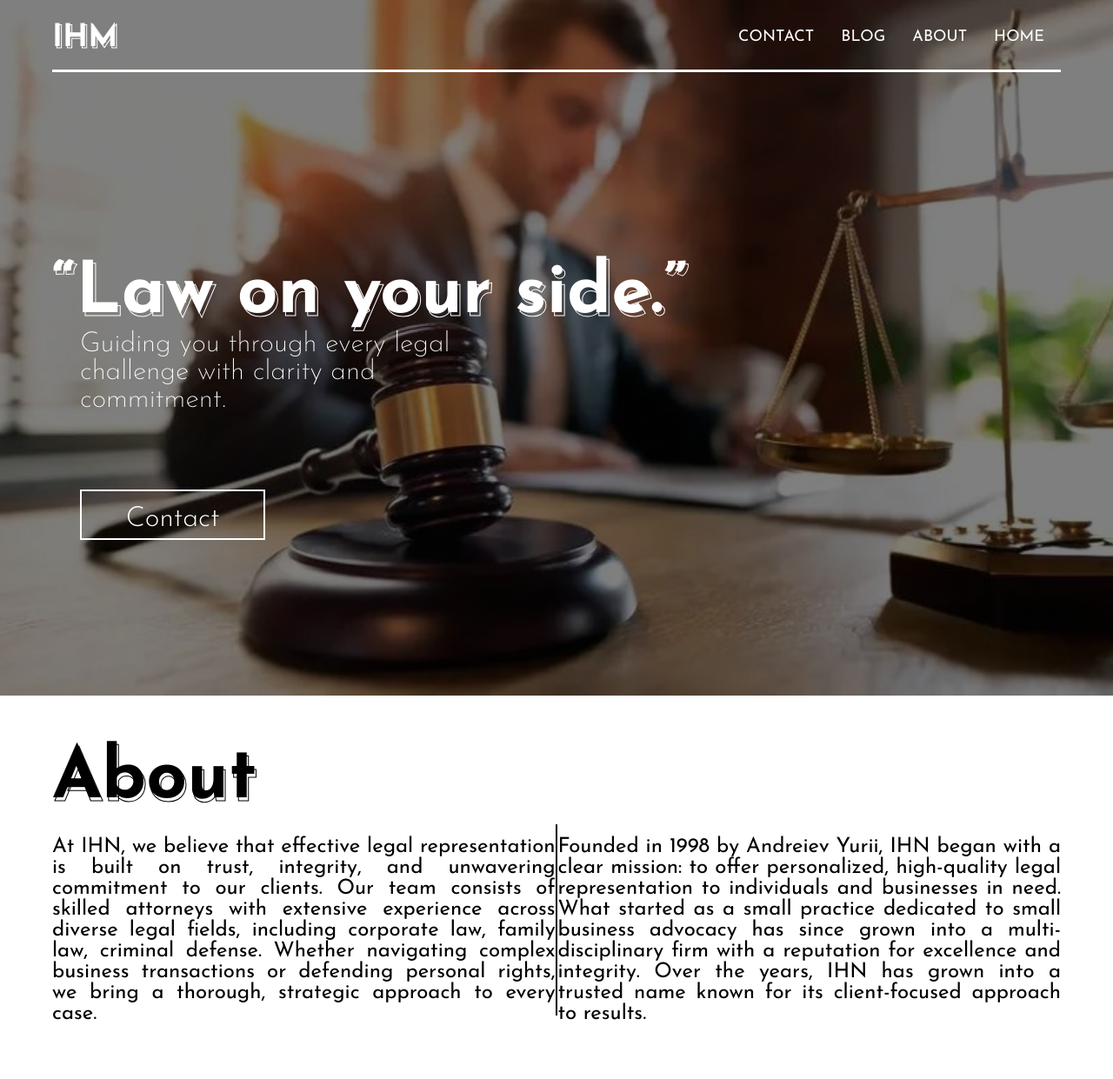
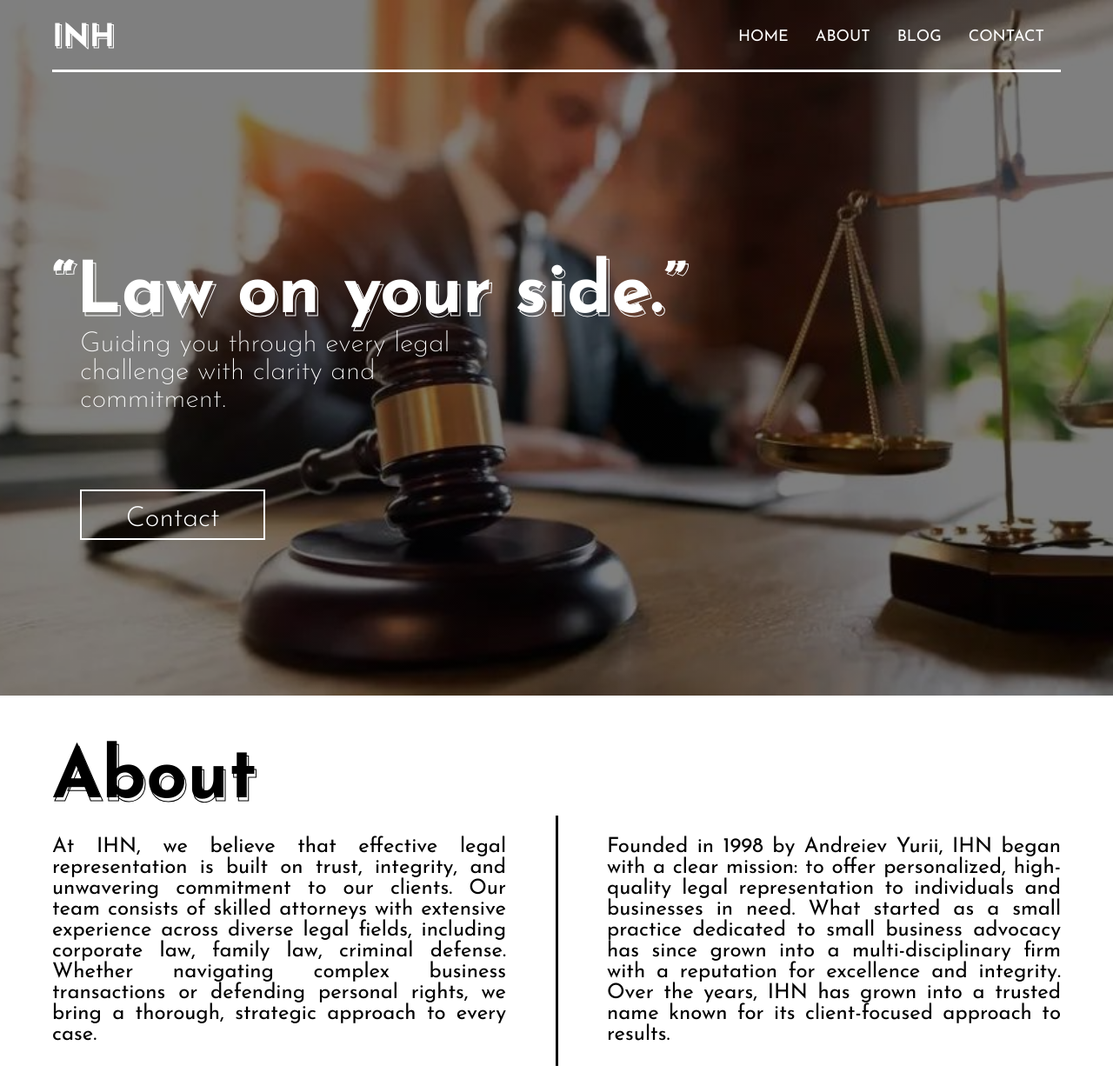
Before and after one commit to UkrainianBanderasCat/IHM, a plain HTML site: page index.html in a window 1280 px wide. Shown: the top 1241 px of the page at 87% size. Drawn offline with Linux system fonts and the light colour scheme.

Commit message:
Small fixes

```diff
--- a/index.html
+++ b/index.html
@@ -15,16 +15,16 @@
 </head>
 
 <body>
-    <div class="home-background">
+    <div class="home-background" id="home">
         <ul class="navbar">
             <li class="logo">
-                <span class="logo-shadow">IHM</span>
-                IHM
+                <span class="logo-shadow">INH</span>
+                INH
             </li>
-            <li class="navbar-item"><a class="navbar-link regular" href="#">HOME</a></li>
-            <li class="navbar-item"><a class="navbar-link regular" href="#">ABOUT</a></li>
-            <li class="navbar-item"><a class="navbar-link regular" href="#">BLOG</a></li>
-            <li class="navbar-item"><a class="navbar-link regular" href="#">CONTACT</a></li>
+            <li class="navbar-item"><a class="navbar-link regular" href="#contact">CONTACT</a></li>
+            <li class="navbar-item"><a class="navbar-link regular" href="#blog">BLOG</a></li>
+            <li class="navbar-item"><a class="navbar-link regular" href="#about">ABOUT</a></li>
+            <li class="navbar-item"><a class="navbar-link regular" href="#home">HOME</a></li>
         </ul>
 
         <h1 class="slogan">
@@ -37,7 +37,7 @@
     </div>
 
 
-    <div class="section">
+    <div class="section" id="about">
         <h1 class="section-title bold">
             <span class="section-title-shadow bold">About</span>
             About
@@ -64,7 +64,7 @@
         <div class="about-image"></div>
     </div>
 
-    <div class="section">
+    <div class="section" id="blog">
         <h1 class="section-title bold">
             <span class="section-title-shadow bold">Blog</span>
             Blog
@@ -96,7 +96,7 @@
             </div>
         </div>
 
-        <hr class="divider">
+        <hr class="divider" id="contact">
     </div>
 
     <div class="section">
--- a/styles.css
+++ b/styles.css
@@ -130,15 +130,17 @@ html {
 
 .about-content {
     display: flex;
-    align-items: flex-start;
     justify-content: space-between;
+    align-items: center;
+    align-items: stretch;
+    min-height: 100px
 }
 
 .about-paragraph {
-    width: 600px;
     color: black;
     font-size: 24px;
     text-align: justify;
+    width: 45%;
 }
 
 .divider {
@@ -172,11 +174,10 @@ html {
 
 .blog-post {
     flex: 1;
-    max-width: 420px;
 }
 
 .blog-img {
-    width: 420px;
+    width: 100%;
     height: 340px;
     background-position: center;
     background-repeat: no-repeat;
@@ -298,10 +299,9 @@ html {
 }
 
 .vertical-divider {
-    height: 220px;
     width: 3px;
+    height: auto;
+    background-color: black;
     border: none;
-    min-height: 100%;
-    background-color: black;
-    margin: 10px 0 0 0;
+    margin: 0 25px;
 }
```
